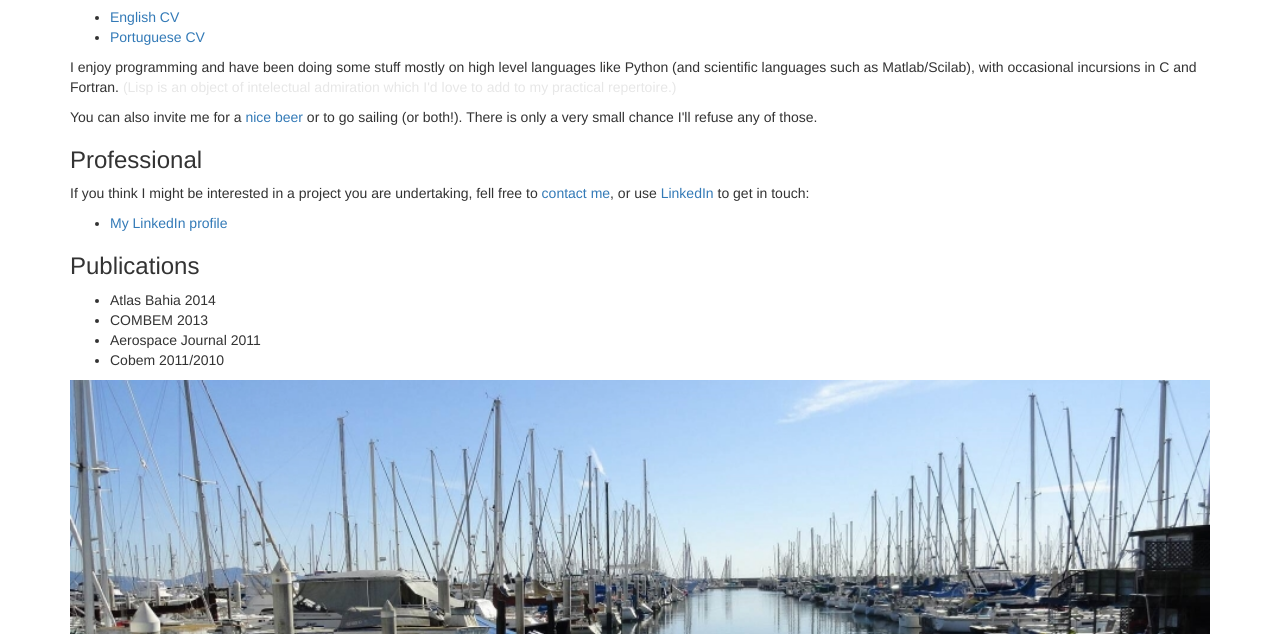
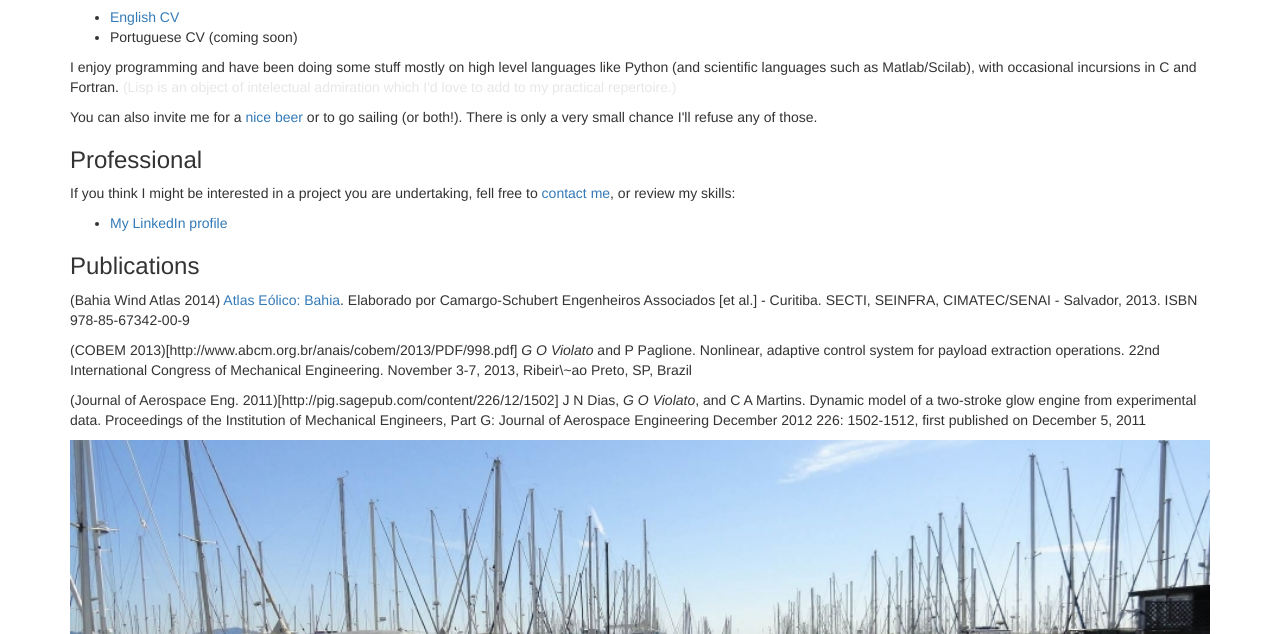
Before and after one commit to gviolato/gviolato.github.io, a plain HTML site: page website/about.html in a window 1280 px wide. Shown: the part 166-800 px from the top of the page. Drawn offline with nearby package versions, Linux system fonts and the light colour scheme.

Commit message:
Uptading website and CV

```diff
--- a/website/about.html
+++ b/website/about.html
@@ -51,22 +51,19 @@
 <p>I'm an <a href="./content/tg_gviolato.pdf">Aeronautical Engineer</a> with a <a href="./content/masters_gviolato.pdf">MSc. on Aircraft Control</a>. Since Dec. 2010, though, I have been working with wind energy: initially with wind ressource assessment and more recently with wind turbine simulations and load calculations. Here's my CV:</p>
 <ul>
 <li><a href="./content/gviolato_cv_en.pdf">English CV</a></li>
-<li><a href="./content/gviolato_cv_ptbr.pdf">Portuguese CV</a></li>
+<li>Portuguese CV (coming soon)</li>
 </ul>
 <p>I enjoy programming and have been doing some stuff mostly on high level languages like Python (and scientific languages such as Matlab/Scilab), with occasional incursions in C and Fortran. <span style="color:#e7e7e7">(Lisp is an object of intelectual admiration which I'd love to add to my practical repertoire.)</span></p>
 <p>You can also invite me for a <a href="http://www.cervejariadavila.com.br">nice beer</a> or to go sailing (or both!). There is only a very small chance I'll refuse any of those.</p>
 <h3>Professional</h3>
-<p>If you think I might be interested in a project you are undertaking, fell free to <a href="./contact.html">contact me</a>, or use <a href="http://www.linkedin.com">LinkedIn</a> to get in touch:</p>
+<p>If you think I might be interested in a project you are undertaking, fell free to <a href="./contact.html">contact me</a>, or review my skills:</p>
 <ul>
-<li><a href="http://www.linkedin.com/profile/view?id=241391619">My LinkedIn profile</a></li>
+<li><a href="http://www.linkedin.com/in/gviolato">My LinkedIn profile</a></li>
 </ul>
 <h3>Publications</h3>
-<ul>
-<li>Atlas Bahia 2014</li>
-<li>COMBEM 2013</li>
-<li>Aerospace Journal 2011</li>
-<li>Cobem 2011/2010</li>
-</ul>
+<p>(Bahia Wind Atlas 2014) <a href="http://www2.secti.ba.gov.br/atlasWEB/">Atlas Eólico: Bahia</a>. Elaborado por Camargo-Schubert Engenheiros Associados [et al.] - Curitiba. SECTI, SEINFRA, CIMATEC/SENAI - Salvador, 2013. ISBN 978-85-67342-00-9</p>
+<p>(COBEM 2013)[http://www.abcm.org.br/anais/cobem/2013/PDF/998.pdf] <em>G O Violato</em> and P Paglione. Nonlinear, adaptive control system for payload extraction operations. 22nd International Congress of Mechanical Engineering. November 3-7, 2013, Ribeir\~ao Preto, SP, Brazil</p>
+<p>(Journal of Aerospace Eng. 2011)[http://pig.sagepub.com/content/226/12/1502] J N Dias, <em>G O Violato</em>, and C A Martins. Dynamic model of a two-stroke glow engine from experimental data. Proceedings of the Institution of Mechanical Engineers, Part G: Journal of Aerospace Engineering December 2012 226: 1502-1512, first published on December 5, 2011</p>
 <p><img src="./content/marina.JPG" alt="US-101" width="100%"></p>
 
     </div> <!-- /container -->
```
Also changed, not shown: website/contact.html (+3 -4 lines), 1 other file.
